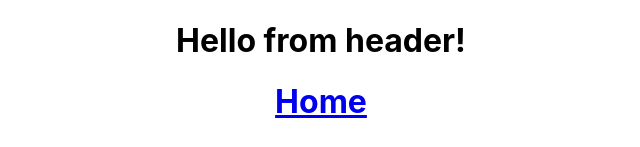
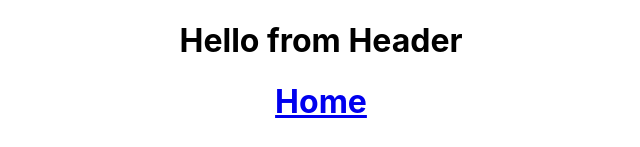
Before and after one commit to Justinean/EnviroPact, a React (Create React App) app in the folder client/: page / in a window 1280 px wide. Shown: the top 147 px of the page, without its empty margins (319-959 px from the left). Built offline with nearby package versions, Linux system fonts and the light colour scheme.

Commit message:
last one i promise

```diff
--- a/client/src/components/Header.js
+++ b/client/src/components/Header.js
@@ -5,7 +5,7 @@ import { Container } from '@mui/material';
 export default function Header(props) {
     return(
         <Container>
-            <h1>Hello from header!</h1>
+            <h1>Hello from Header</h1>
         </Container>
     )
 }
```
